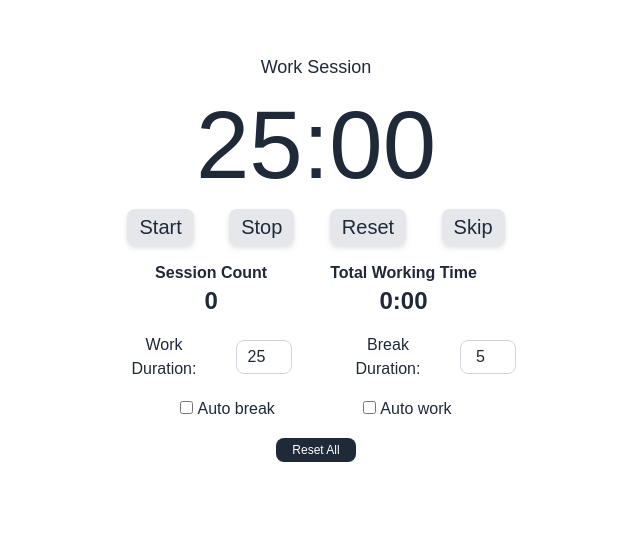
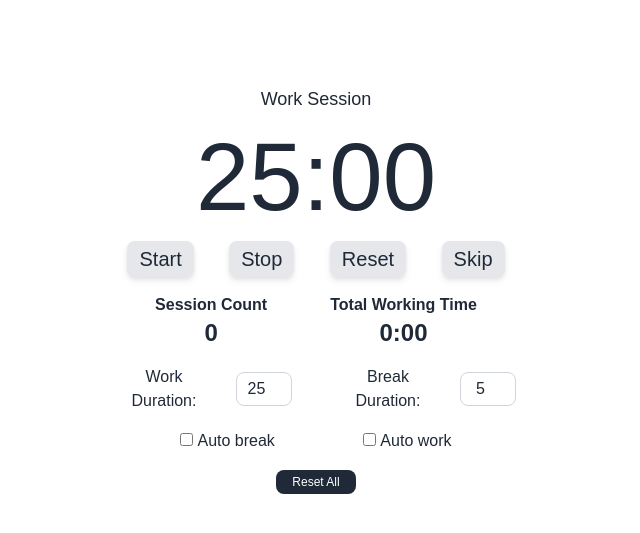
Before and after one commit to itskillian/pomodoro, a Next.js app: page / in a window 1280 px wide. Shown: the part 119-652 px from the top of the page, without its empty margins (324-964 px from the left). Built offline with nearby package versions, Linux system fonts and the light colour scheme.

Commit message:
Fix: CSS

```diff
--- a/app/pomodoro.js
+++ b/app/pomodoro.js
@@ -139,7 +139,7 @@ export default function Pomodoro() {
 
   return (
     <div className="min-w-80 container mx-auto flex h-screen text-center text-gray-800">
-      <div className="w-full max-w-[480px] m-auto pb-16">
+      <div className="w-full max-w-[480px] m-auto">
         <Timer
           timeLeft={timeLeft}
           isWorkSession={isWorkSession}
```
